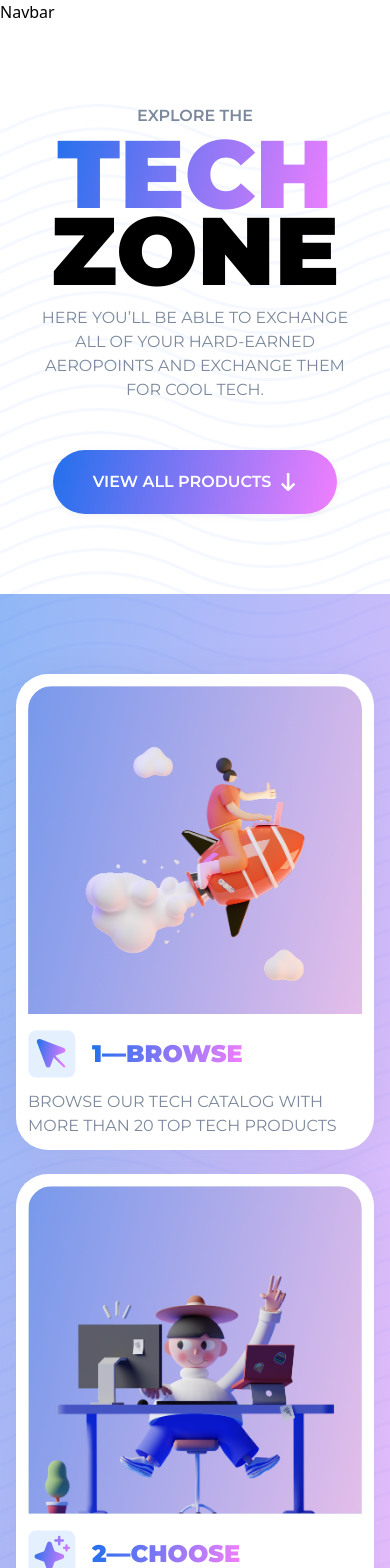
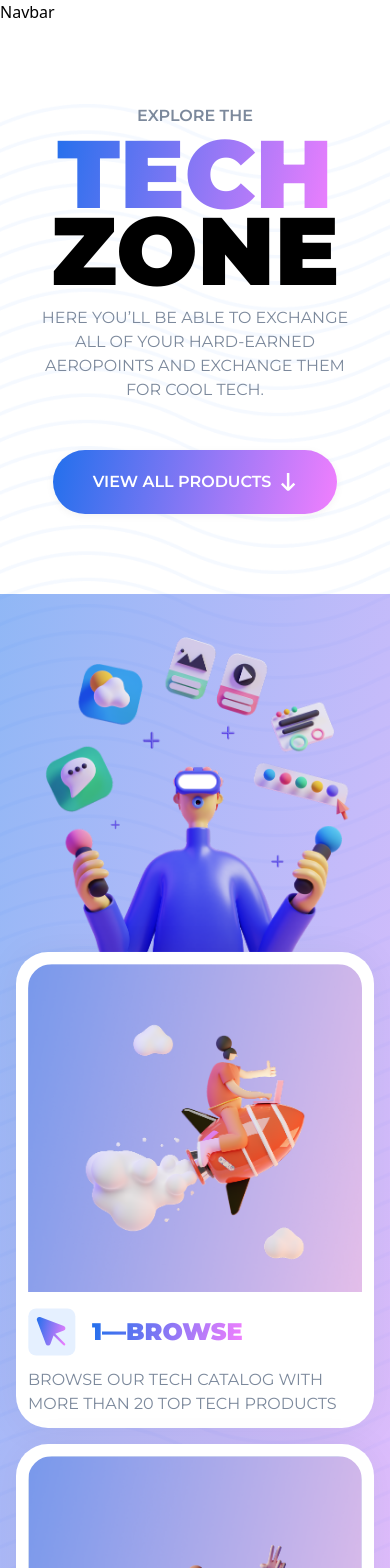
Before and after one commit to Ajazkhan10/coding-challenge-redeem-products, a Next.js app: page / in a window 390 px wide. Shown: the top 1568 px of the page. Built offline with nearby package versions, Linux system fonts and the light colour scheme; what tailwindcss-autofill would draw is missing.

Commit message:
feat: added Hero section

```diff
--- a/src/sections/HeroSection/index.tsx
+++ b/src/sections/HeroSection/index.tsx
@@ -57,7 +57,7 @@ const HeroSection = () => {
         />
       </div>
       <div className="w-full relative">
-        <div className="w-full flex items-center pb-20 gap-[52px] max-w-[1496px] mx-auto px-4">
+        <div className="w-full flex items-center mb-20 gap-[52px] max-w-[1496px] mx-auto px-4">
           <div className="w-full max-w-[335px] mx-auto lg:max-w-full lg:mx-0 lg:w-1/2 flex flex-col gap-2 text-center items-center lg:items-start justify-center lg:justify-start lg:text-left">
             <p className="font-Montserrat  font-semibold text-base lg:text-[18px] m-0 leading-[150%] tracking-[24%] uppercase text-[#7C899C]">
               EXPLORE THE
@@ -84,20 +84,20 @@ const HeroSection = () => {
               className="w-full h-auto aspect-square object-cover"
             />
           </div>
-          <div className="w-full lg:w-1/2 hidden">
+        </div>
+
+        <div className="w-full pb-20 px-4 relative md:mt-[350px] md:pt-[230px] lg:mt-0 lg:pt-20 bg-card-background  lg:bg-none">
+          <div className="w-full max-w-[580px] mx-auto md:absolute z-20 md:left-2/4 md:-translate-x-2/4 top-4 md:-top-[350px] block lg:hidden">
             <Image
               src="/assets/Saly-2.png"
               alt="hero-iamge"
-              width={897}
-              height={795}
-              className="w-full h-auto aspect-square object-cover"
+              width={580}
+              height={518.58}
+              className="w-full h-full aspect-square object-cover"
             />
           </div>
-        </div>
-
-        <div className="w-full py-20 px-4 relative bg-card-background  lg:bg-none">
           <div className="w-full hidden lg:block absolute top-[20%] inset-0 z-10 bg-card-background max-h-[528px]" />
-          <div className="w-full  lg:relative h-full grid  z-40 grid-cols-1 md:grid-cols-3 gap-6 max-w-[1496px] mx-auto">
+          <div className="w-full  lg:relative h-full grid  z-50 grid-cols-1 md:grid-cols-3 gap-4 md:gap-3 lg:gap-6 max-w-[1496px] mx-auto">
             {stepsData?.map(
               ({ image, icon, step, title, description }, index) => {
                 return (
```
